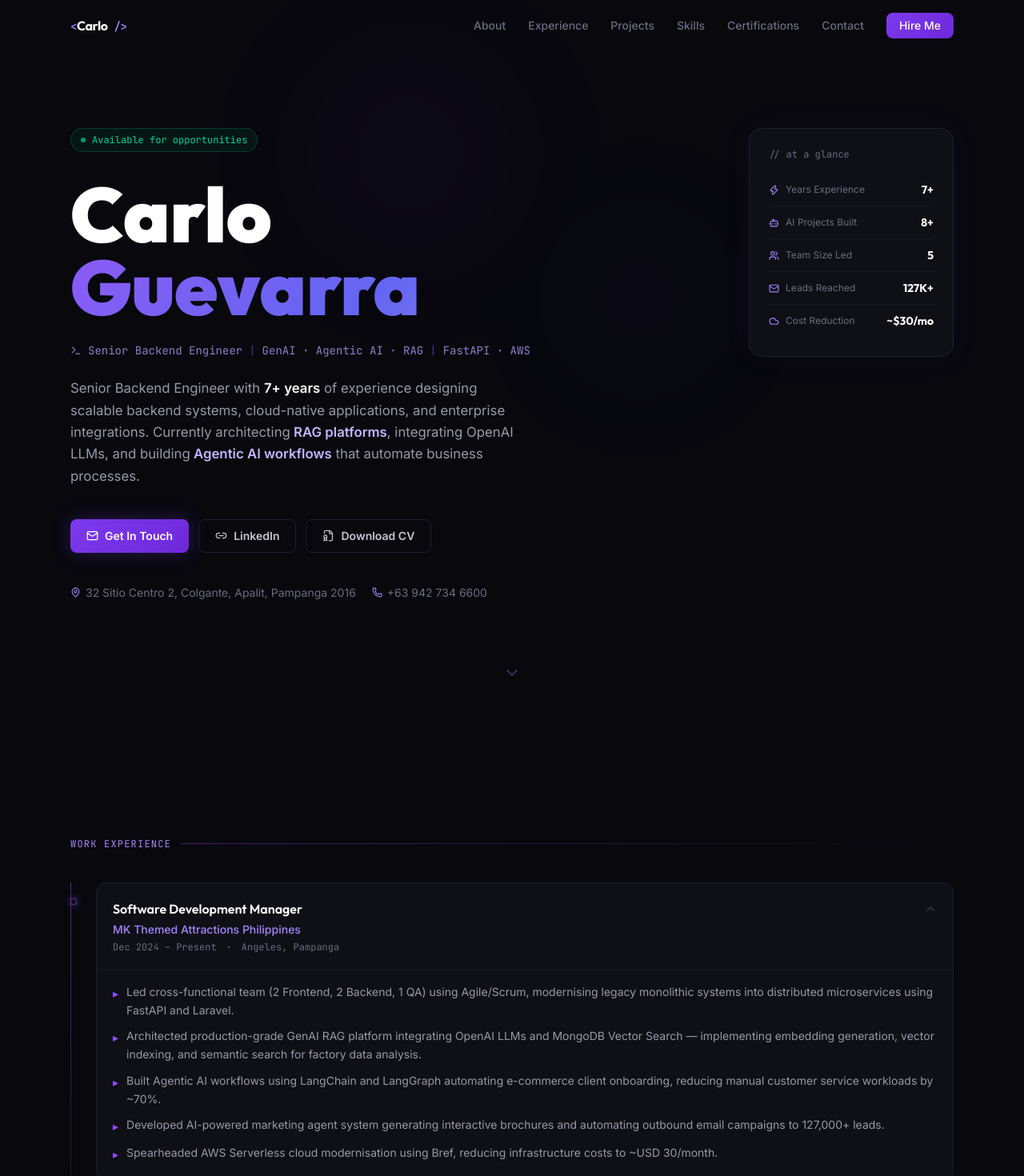
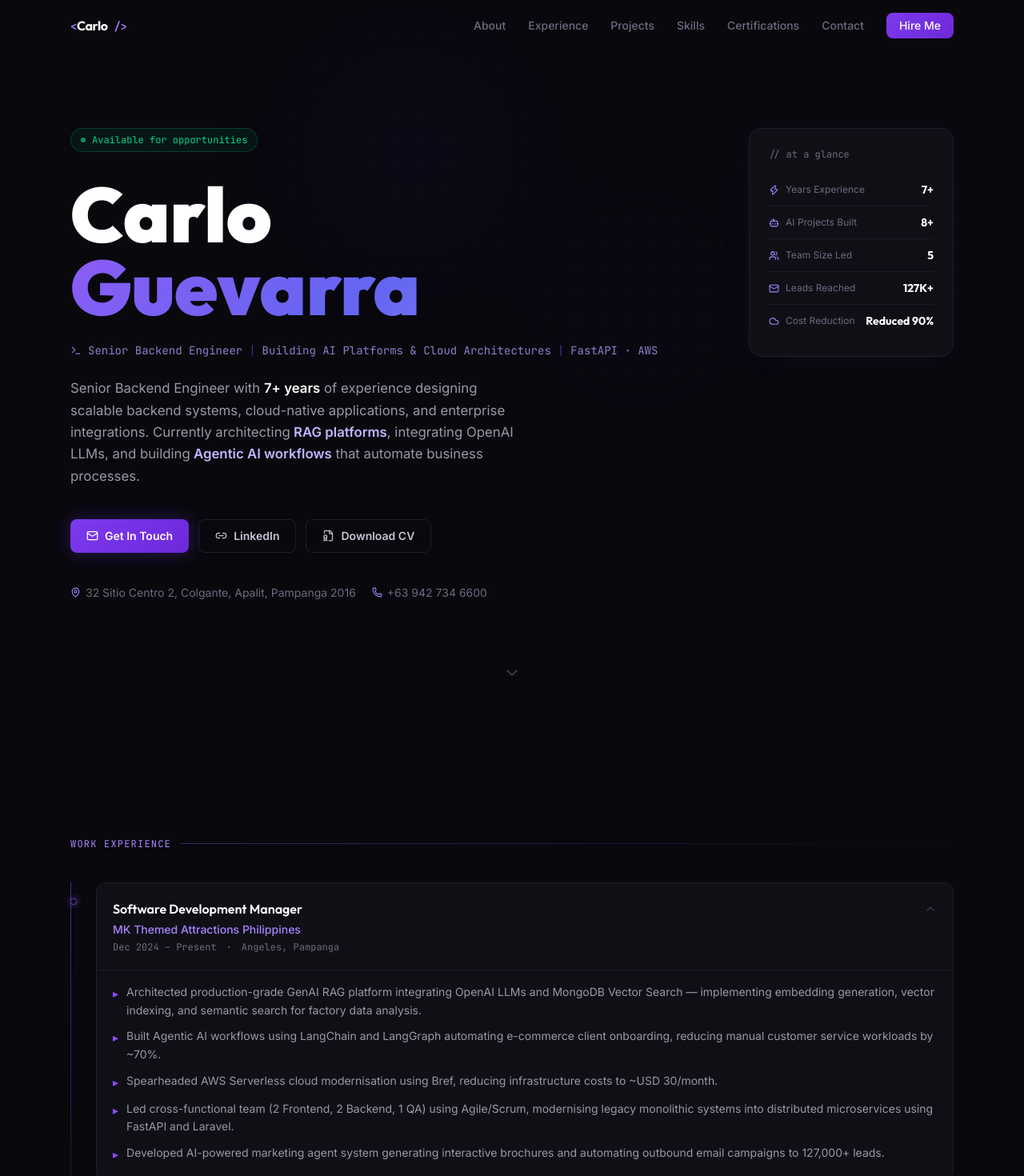
Before and after one commit to trunks07/portfolio-v3, a React (Vite) app: page / in a window 1280 px wide. Shown: the top 1470 px of the page at 80% size. Built offline with nearby package versions, Linux system fonts and the light colour scheme; the HTML template or start-up script is replaced by a standard one.

Commit message:
Minor tweaks in page details

```diff
--- a/src/App.tsx
+++ b/src/App.tsx
@@ -30,11 +30,11 @@ const EXPERIENCE = [
     period: "Dec 2024 – Present",
     location: "Angeles, Pampanga",
     highlights: [
-      "Led cross-functional team (2 Frontend, 2 Backend, 1 QA) using Agile/Scrum, modernising legacy monolithic systems into distributed microservices using FastAPI and Laravel.",
       "Architected production-grade GenAI RAG platform integrating OpenAI LLMs and MongoDB Vector Search — implementing embedding generation, vector indexing, and semantic search for factory data analysis.",
       "Built Agentic AI workflows using LangChain and LangGraph automating e-commerce client onboarding, reducing manual customer service workloads by ~70%.",
+      "Spearheaded AWS Serverless cloud modernisation using Bref, reducing infrastructure costs to ~USD 30/month.",
+      "Led cross-functional team (2 Frontend, 2 Backend, 1 QA) using Agile/Scrum, modernising legacy monolithic systems into distributed microservices using FastAPI and Laravel.",
       "Developed AI-powered marketing agent system generating interactive brochures and automating outbound email campaigns to 127,000+ leads.",
-      "Spearheaded AWS Serverless cloud modernisation using Bref, reducing infrastructure costs to ~USD 30/month.",
     ],
   },
   {
@@ -454,7 +454,7 @@ export default function App() {
                 <Terminal size={14} />
                 <span>Senior Backend Engineer</span>
                 <span className="text-violet-500/50">|</span>
-                <span>GenAI · Agentic AI · RAG</span>
+                <span>Building AI Platforms & Cloud Architectures</span>
                 <span className="text-violet-500/50">|</span>
                 <span>FastAPI · AWS</span>
               </div>
@@ -517,7 +517,7 @@ export default function App() {
                   { label: "AI Projects Built", value: "8+", icon: Bot },
                   { label: "Team Size Led", value: "5", icon: Users },
                   { label: "Leads Reached", value: "127K+", icon: Mail },
-                  { label: "Cost Reduction", value: "~$30/mo", icon: Cloud },
+                  { label: "Cost Reduction", value: "Reduced 90%", icon: Cloud },
                 ].map(({ label, value, icon: Icon }) => (
                   <div key={label} className="flex items-center justify-between py-2.5 border-b border-[#1a1a28] last:border-0">
                     <div className="flex items-center gap-2">
```
